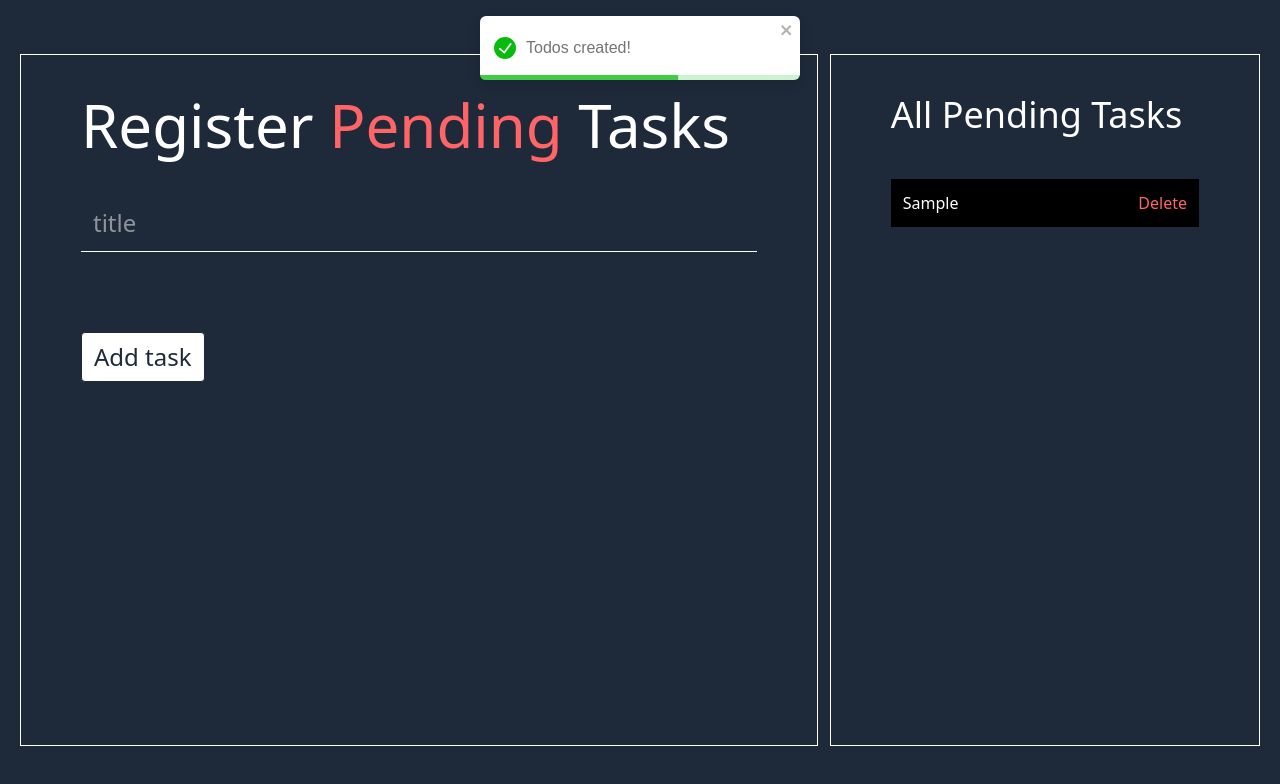
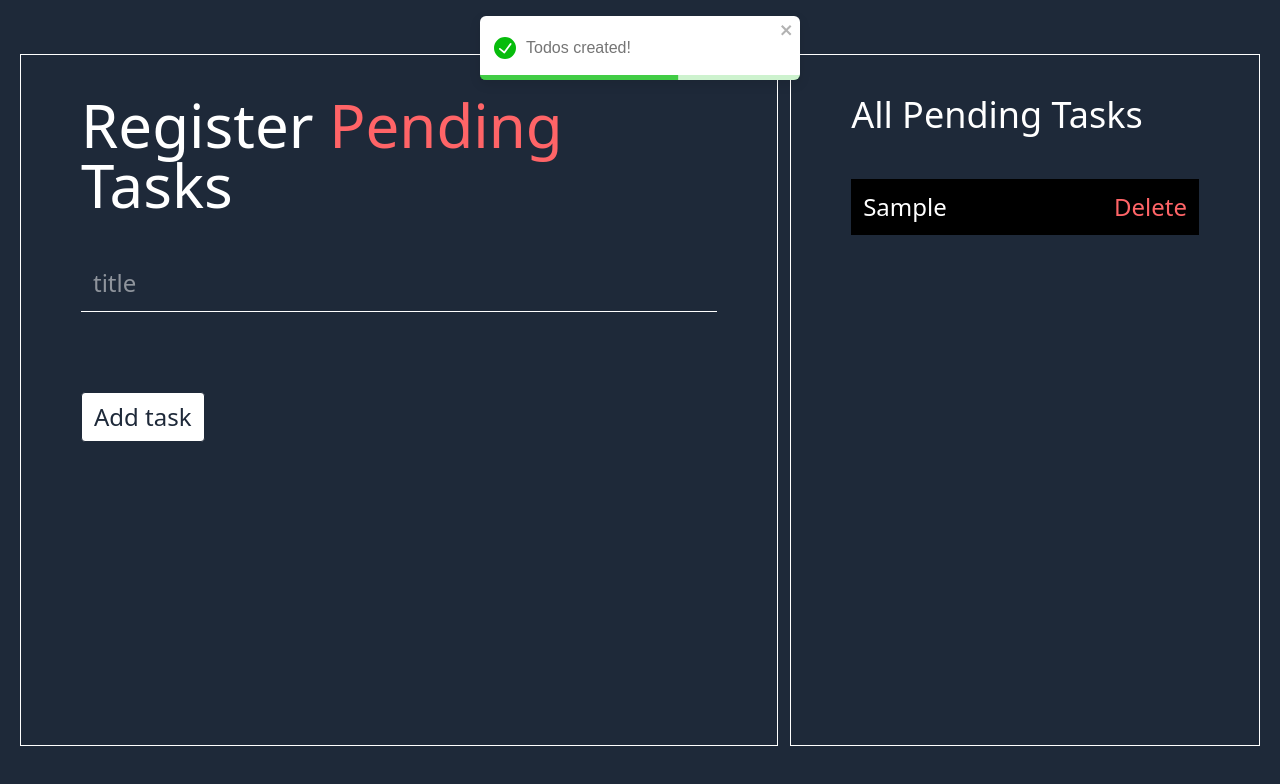
Before and after one commit to puskar2023/react-practice, a React (Vite) app in the folder todo-list/: page / in a window 1280 px wide. Both pictures are taken after typing "Sample" into the empty fields and a click on the button "Add task". Shown: the top 784 px of the page. Built offline with nearby package versions, Linux system fonts and the light colour scheme.

Commit message:
responsive

```diff
--- a/todo-list/src/components/Read.jsx
+++ b/todo-list/src/components/Read.jsx
@@ -14,13 +14,13 @@ const Read = () => {
         toast.error("Todos deleted!")
     }
     const rendertasks = todos.map(todo => {
-        return <li key={todo.id} className='p-3 flex justify-between bg-black'>
+        return <li key={todo.id} className='p-3 flex justify-between bg-black md:text-2xl'>
             <span>{todo.title}</span>
             <button onClick={()=>updatetodos(todo.id)} className='text-red-400'>Delete</button>
         </li>
     })
   return (
-    <div className='w-[100%] h-[50%] overflow-auto px-6 py-3 border flex flex-col gap-1 lg:w-[35%] h-[90%] lg:px-15 py-10 lg:gap-10'>
+    <div className='w-[100%] h-[50%] overflow-auto px-6 py-3 border flex flex-col gap-1 lg:w-[40%] h-[90%] lg:px-15 py-10 lg:gap-10'>
         <h1 className='text-4xl'>All Pending Tasks</h1>
         <ol className='flex flex-col gap-2 mt-10 lg:mt-1 '>{rendertasks}</ol>
     </div>
```
